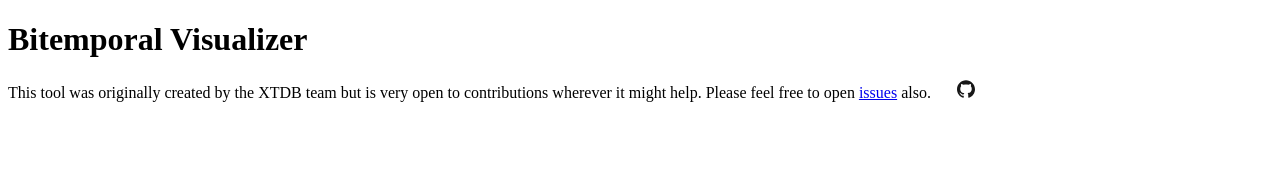
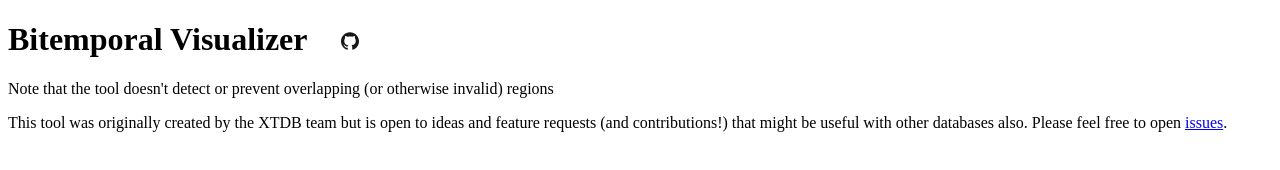
Before and after one commit to bitemporal-visualizer/bitemporal-visualizer.github.io, a plain HTML site: page index.html in a window 1280 px wide. Drawn offline with Linux system fonts and the light colour scheme; no server answers.

Commit message:
checkpoint

```diff
--- a/index.html
+++ b/index.html
@@ -12,15 +12,17 @@
 </head>
 
 <body>
-  <h1>Bitemporal Visualizer</h1>
+    <h1>Bitemporal Visualizer
+        <a href="https://github.com/bitemporal-visualizer/bitemporal-visualizer.github.io" style="text-decoration:none;">
+            <img src="github-light.svg" />
+            <img src="github-dark.svg" />
+        </a>
+    </h1>
   <div id="app"></div>
 
   <div id="goodbye">
-      <p>This tool was originally created by the XTDB team but is very open to contributions wherever it might help. Please feel free to open <a href="https://github.com/bitemporal-visualizer/bitemporal-visualizer.github.io/issues">issues</a> also.
-          <a href="https://github.com/bitemporal-visualizer/bitemporal-visualizer.github.io" style="text-decoration:none;">
-            <img src="github-light.svg" />
-            <img src="github-dark.svg" />
-        </a>
+      <p>Note that the tool doesn't detect or prevent overlapping (or otherwise invalid) regions</p>
+      <p>This tool was originally created by the XTDB team but is open to ideas and feature requests (and contributions!) that might be useful with other databases also. Please feel free to open <a href="https://github.com/bitemporal-visualizer/bitemporal-visualizer.github.io/issues">issues</a>.
       </p>
 
   </div>
```
Also changed, not shown: 1 other file.
